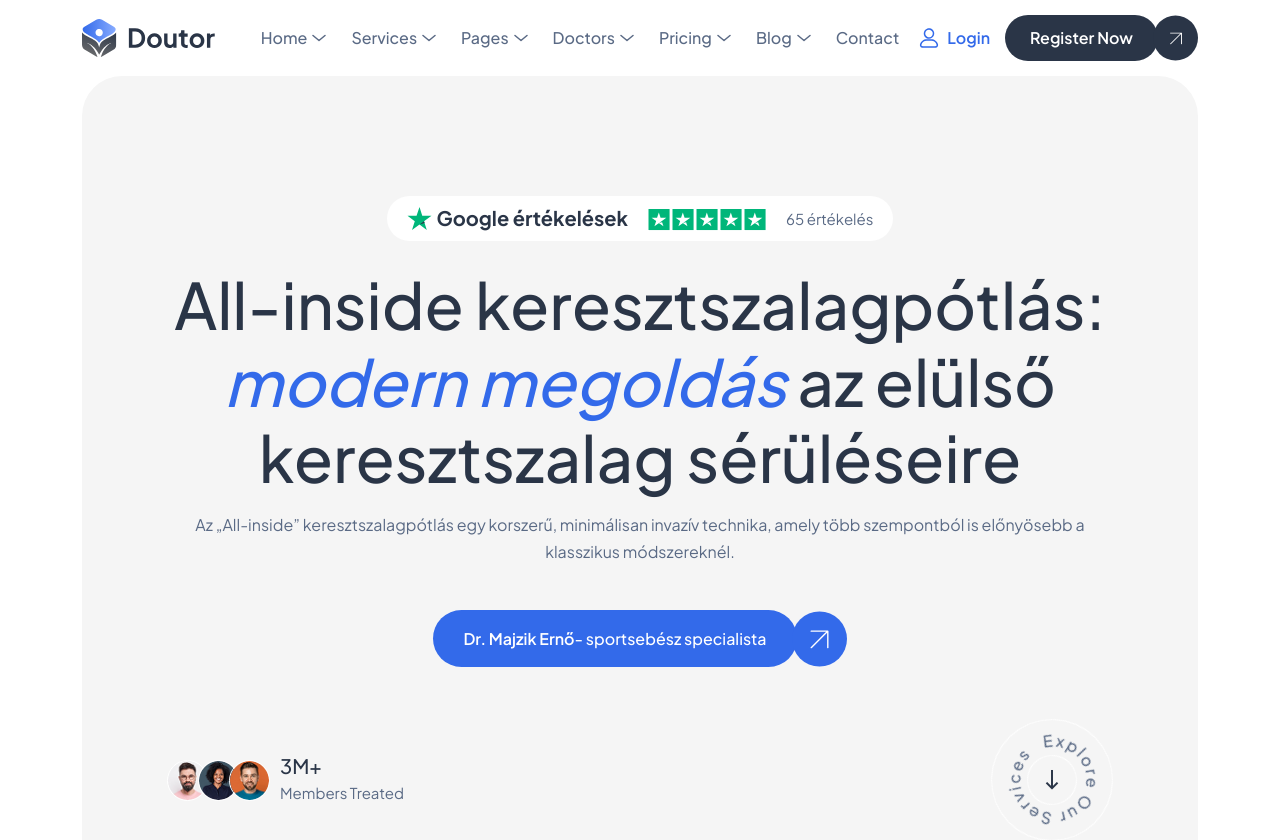
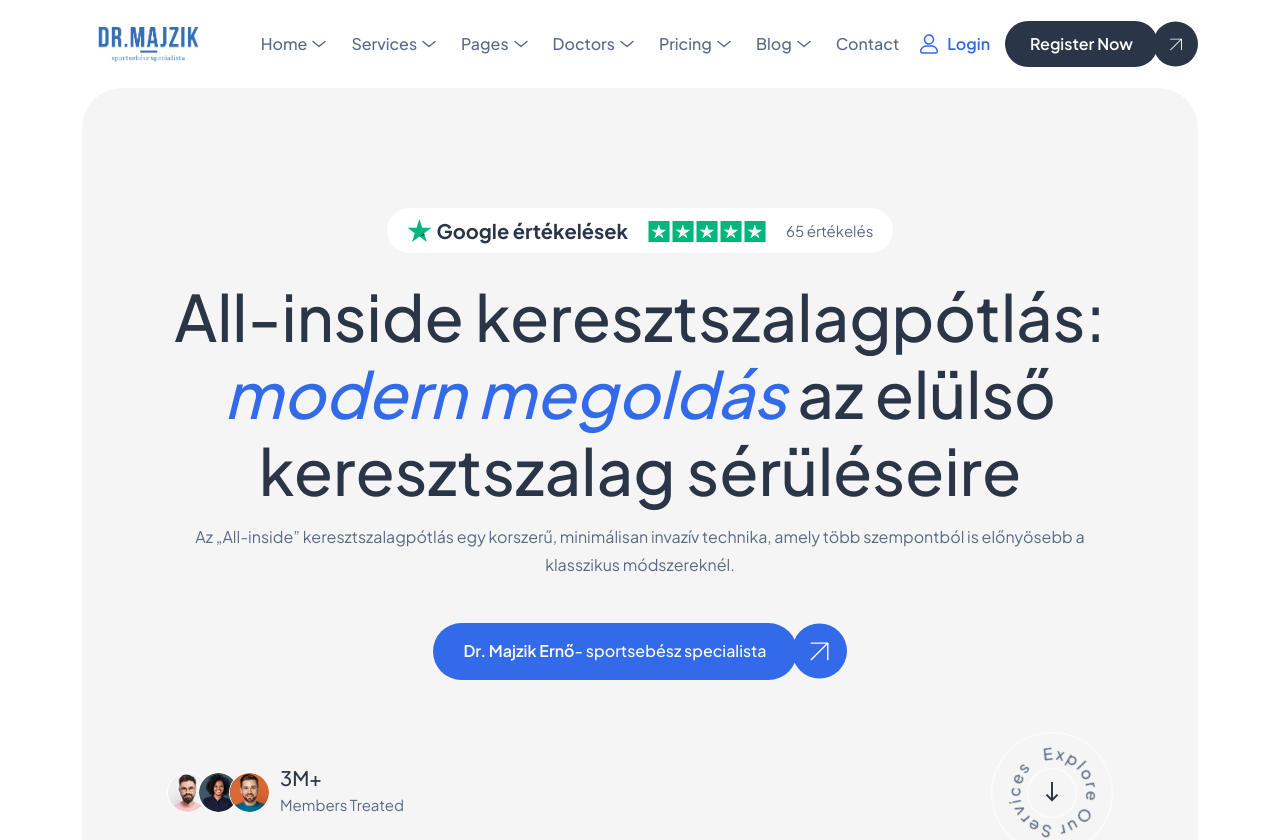
Before and after one commit to Anadasi/allinside.hu, a Next.js app: page / in a window 1280 px wide. Shown: the top 840 px of the page. Built offline with nearby package versions, Linux system fonts and the light colour scheme.

Commit message:
global logo change

```diff
--- a/src/components/Layout/Footer.tsx
+++ b/src/components/Layout/Footer.tsx
@@ -49,7 +49,7 @@ interface FooterData {
 // Dynamic data object
 const footerData: FooterData = {
   logo: {
-    src: "/images/logo.svg",
+    src: "/images/majzik-logo.png",
     alt: "logo",
     width: 134,
     height: 35,
--- a/src/components/Layout/Navbar.tsx
+++ b/src/components/Layout/Navbar.tsx
@@ -57,7 +57,7 @@ function Navbar() {
         <div className="container-fluid">
           <Link href="/" className="navbar-brand">
             <Image
-              src="/images/logo.svg"
+              src="/images/majzik-logo.png"
               alt="Doutor"
               width={134}
               height={35}
@@ -191,7 +191,7 @@ function Navbar() {
         <Offcanvas.Header closeButton>
           <Offcanvas.Title>
             <Image
-              src="/images/logo.svg"
+              src="/images/majzik-logo.png"
               alt="Doutor"
               width={134}
               height={35}
--- a/src/components/Layout/NavbarTwo.tsx
+++ b/src/components/Layout/NavbarTwo.tsx
@@ -60,7 +60,7 @@ function NavbarTwo() {
         <div className="container-fluid">
           <Link href="/" className="navbar-brand">
             <Image
-              src="/images/logo.svg"
+              src="/images/majzik-logo.png"
               alt="Doutor"
               width={134}
               height={35}
@@ -194,7 +194,7 @@ function NavbarTwo() {
         <Offcanvas.Header closeButton>
           <Offcanvas.Title>
             <Image
-              src="/images/logo.svg"
+              src="/images/majzik-logo.png"
               alt="Doutor"
               width={134}
               height={35}
```
Also changed, not shown: public/images/majzik-logo.png (added).
